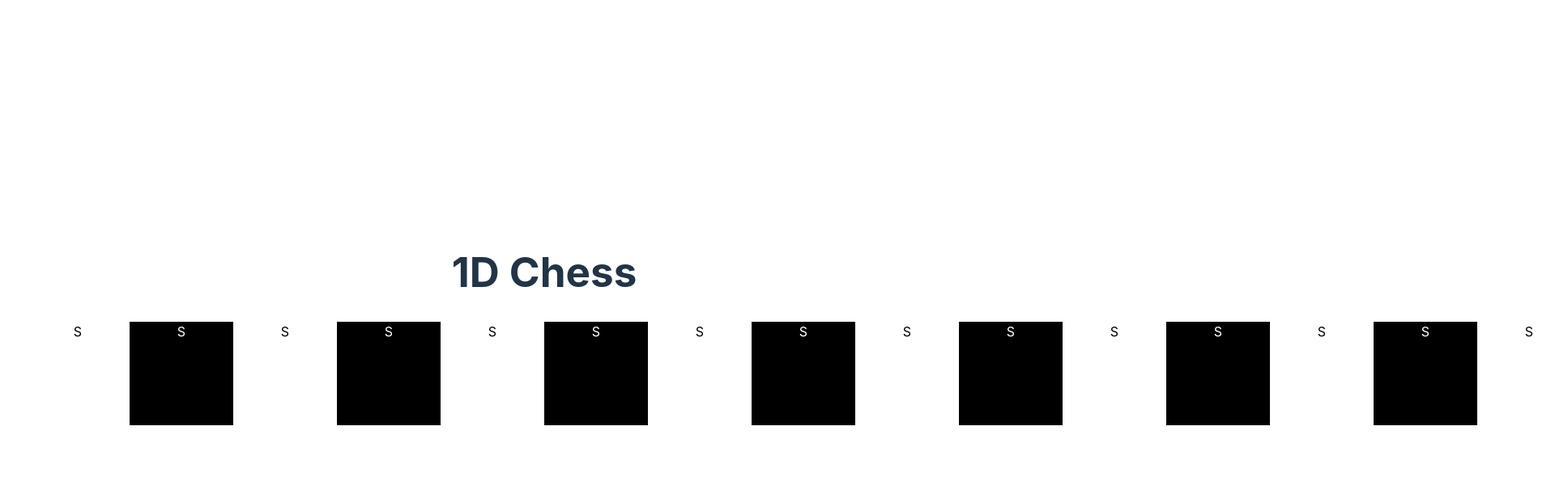
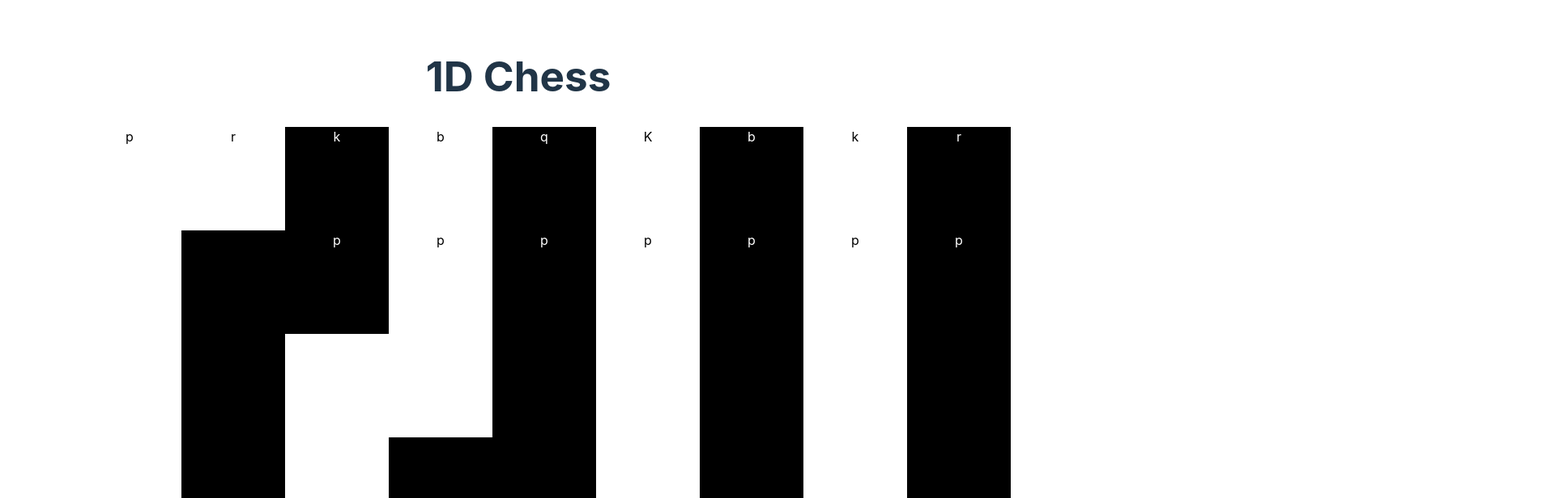
Before and after one commit to igor47/1dchess, a React (Vite) app: page / in a window 1280 px wide. Shown: the top 616 px of the page at 81% size, 1920 px wide, since content can reach past the window. Built offline with nearby package versions, Linux system fonts and the light colour scheme.

Commit message:
initialize board state

```diff
--- a/src/Board.tsx
+++ b/src/Board.tsx
@@ -1,10 +1,47 @@
+
+class Piece {
+  white: boolean | null = null
+  piece: 'p' | 'r' | 'k' | 'b' | 'q' | 'K' | null = null
+  selected: boolean = false
+}
 
 type SquareP = {
   idx: number,
+  state: Piece[],
 }
 
-function Square({ idx }: SquareP) {
-  const bg = idx % 2 === 0 ? 'white': 'black'
+function initialBoard() {
+  const pieces = Array(64).fill(null).map(() => new Piece())
+  for (let i = 0; i < pieces.length; i++) {
+    const row = i >> 3
+    const col = i - (row << 3)
+
+    if (row >= 6) pieces[i].white = false
+    if (row <= 1) pieces[i].white = true
+
+    if ([1,6].includes(row)) pieces[i].piece = 'p'
+    if ([0,7].includes(row)) {
+      if ([0, 7].includes(col)) {
+        pieces[i].piece = 'r'
+      } else if ([1, 6].includes(col)) {
+        pieces[i].piece = 'k'
+      } else if ([2, 5].includes(col)) {
+        pieces[i].piece = 'b'
+      } else if (col === 3) {
+        pieces[i].piece = 'q'
+      } else {
+        pieces[i].piece = 'K'
+      }
+    }
+  }
+
+  return pieces
+}
+
+function Square({ idx, state }: SquareP) {
+  const bg = (idx >> 3) % 2 === 0 ? (
+    idx % 2 === 0 ? 'black': 'white') : ( idx % 2 === 0 ? 'white' : 'black' )
+
   const style = {
     backgroundColor: bg,
     color: bg === 'black' ? 'white' : 'black',
@@ -13,14 +50,20 @@ function Square({ idx }: SquareP) {
   }
 
   return (
-    <div style={ style }>S</div>
+    <div style={ style }>{ state[idx].piece }</div>
   )
 }
 
 function Board() {
+  const state = initialBoard()
+
+  const squares = Array(64).fill(null).map((_v, idx) =>
+    <Square key={idx} idx={idx} state={ state }/>
+  )
+
   return (
-    <div style={ { display: 'flex' } }>
-      { Array(64).fill().map((_v, idx) => <Square key={idx} idx={idx} />) }
+    <div style={ { display: 'flex', flexWrap: 'wrap', flexDirection: 'row-reverse' } }>
+      { squares.reverse() }
     </div>
   )
 }
```
